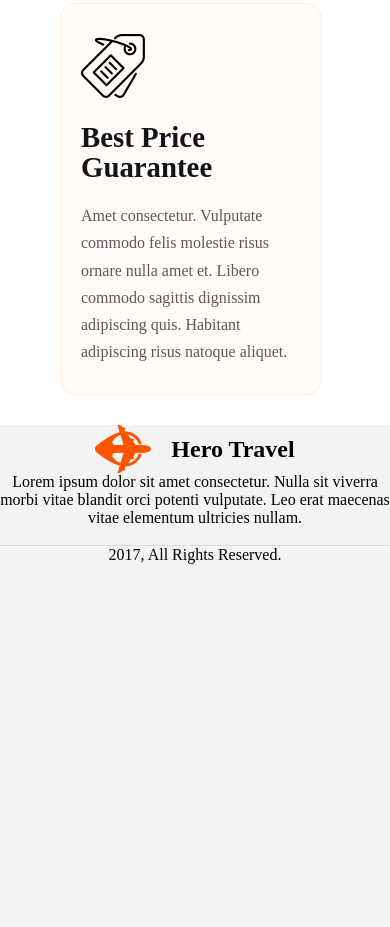
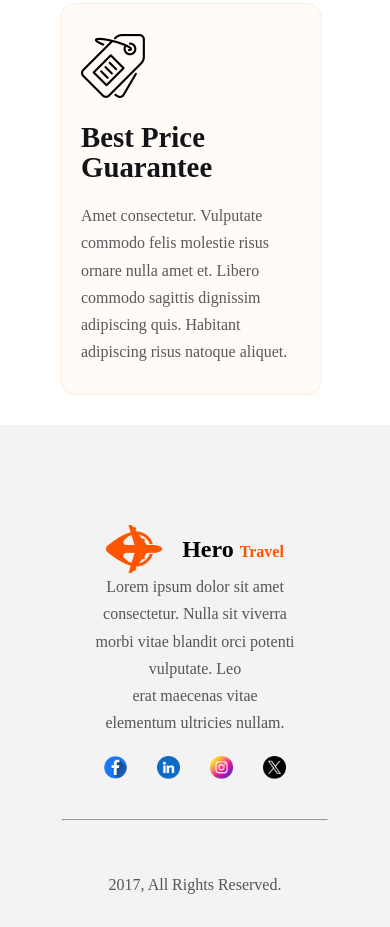
Before and after one commit to RABBY34211/my-2nd-assingment, a plain HTML site: page index.html in a window 390 px wide. Shown: the part 4701-5628 px from the top of the page. Drawn offline with Linux system fonts and the light colour scheme.

Commit message:
footer section complete with response

```diff
--- a/index.html
+++ b/index.html
@@ -142,22 +142,29 @@
 
     <footer>
         <section class="footer">
+        <div class="footer-container">
             <div class="footer-title">
                 <img src="Images/Group 40071 (2).png" alt="">
-                <h2>Hero Travel</h2>
+                <h2>Hero <span>Travel</span> </h2>
 
 
             </div>
-            <div class="footer-description">Lorem ipsum dolor sit amet consectetur. Nulla sit viverra morbi vitae blandit orci potenti vulputate. Leo erat maecenas vitae elementum ultricies nullam. </div>
+            <div class="footer-description primary-content-description">Lorem ipsum dolor sit amet consectetur. Nulla sit viverra morbi vitae blandit orci potenti vulputate. Leo <br> erat maecenas vitae elementum ultricies nullam. </div>
             <div class="footer-icon">
-                <img src="" alt="">
-                <img src="" alt="">
-                <img src="" alt="">
-                <img src="" alt="">
+                <img src="Images/Facebook.png" alt="">
+                <img src="Images/Linkedin.png" alt="">
+                <img src="Images/Instagram.png" alt="">
+                <img src="Images/Twitter.png" alt="">
             </div>
-            <div class="footer-description">
+
+            <div class="horizontal-line">
+                <hr>
+            </div>
+
+            <div class="footer-description-down primary-content-description">
                 2017, All Rights Reserved.
             </div>
+        </div>
 
 
 
--- a/styles/styles.css
+++ b/styles/styles.css
@@ -245,6 +245,7 @@ form .element-width {
     height: 502px;
     text-align: center;
 
+
 }
 .footer-title{
     display: flex;
@@ -253,9 +254,38 @@ form .element-width {
     justify-content: center;
 }
 
+
+.footer-title span{
+    color: rgb(255, 84, 0);
+    font-size: 3rem;
+    font-weight: 800;
+
+}
+.footer-title{
+    font-size: 2rem;
+    font-weight: 800;
+    padding-top: 100px;
+
+}
+.footer-icon img{
+    width: 23.07px;
+    height: 22.4px;
+
+}
 .footer-icon{
-    border-bottom: 1px solid rgba(19, 19, 24, 0.1);
+    display: flex;
+    justify-content: center;
+    gap: 30px;
+    margin-bottom: 40px;
 }
+.footer-description-down{
+    margin-top: 50px;
+}
+.horizontal-line{
+    width: 80%;
+    margin: 0 auto;
+}
+
 
 
 
@@ -270,6 +300,39 @@ form .element-width {
 
 
 @media screen and (max-width: 600px) {
+
+/* footer section style */
+/* .footer-description{
+    width: 70%;
+    position: relative;
+    left: 30px;
+} */
+.footer-container{
+    width: 85%;
+    margin: 0 auto;
+}
+.footer-title{
+    font-size: 1rem;
+    font-weight: 800;
+    padding-top: 100px;
+
+
+}
+.footer-title span{
+
+    font-size: 1rem;
+    font-weight: 800;
+}
+.footer-description{
+    font-size: 1rem;
+    width: 200px;
+    margin: 0 auto;
+    margin-bottom: 20px;
+}
+
+
+
+
 
 /* choose style */
 .choose{
```
Also changed, not shown: Images/Facebook.png (added), Images/Instagram.png (added), Images/Linkedin.png (added), Images/Twitter.png (added).
